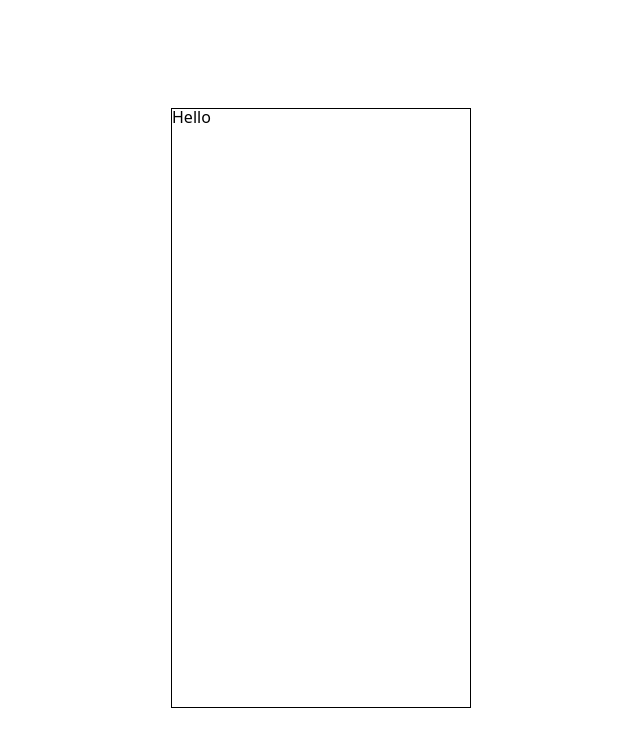
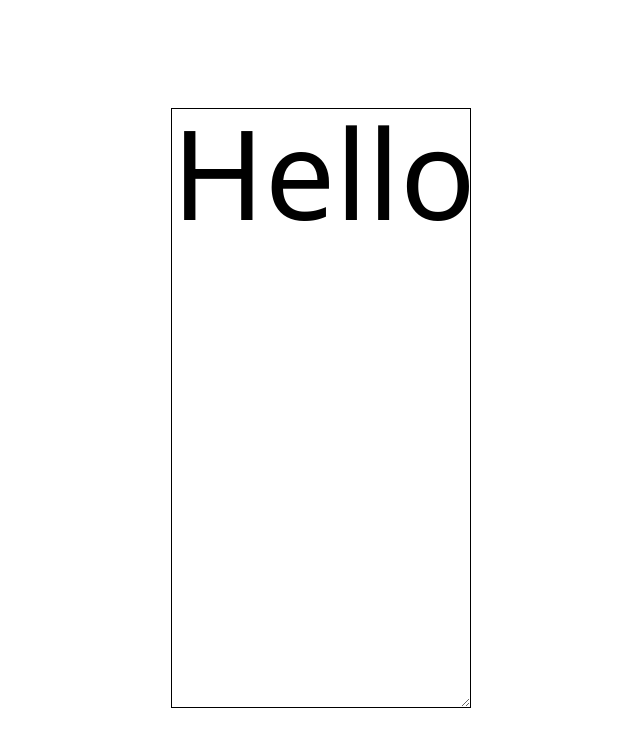
Before and after one commit to Bannerboy/css-sessions, a plain HTML site: page 1-container/index.html in a window 1280 px wide. Shown: the whole page, without its empty margins (319-959 px from the left). Drawn offline with Linux system fonts and the light colour scheme.

Commit message:
Uncomment after presentation

```diff
--- a/1-container/container.css
+++ b/1-container/container.css
@@ -1,22 +1,22 @@
 #banner {
-  /* container: banner / size; */
-  /* resize: both; */
-  /* max-width: 600px; */
-  /* min-width: 100px; */
-  /* min-height: 30px; */
+  container: banner / size;
+  resize: both;
+  max-width: 600px;
+  min-width: 100px;
+  min-height: 30px;
 }
 
 #text {
   line-height: 1em;
-  /* font-size: 42cqw; */
-  /* font-size: min(42cqw, 100cqh); */
-  /* text-align: center; */
+  font-size: 42cqw;
+  font-size: min(42cqw, 100cqh);
+  text-align: center;
 }
 
-/* @container banner (aspect-ratio < 1/6) {
+@container banner (aspect-ratio < 1/6) {
   #text {
     font-size: 100cqw;
     word-break: break-all;
     text-transform: uppercase;
   }
-} */
+}
```
